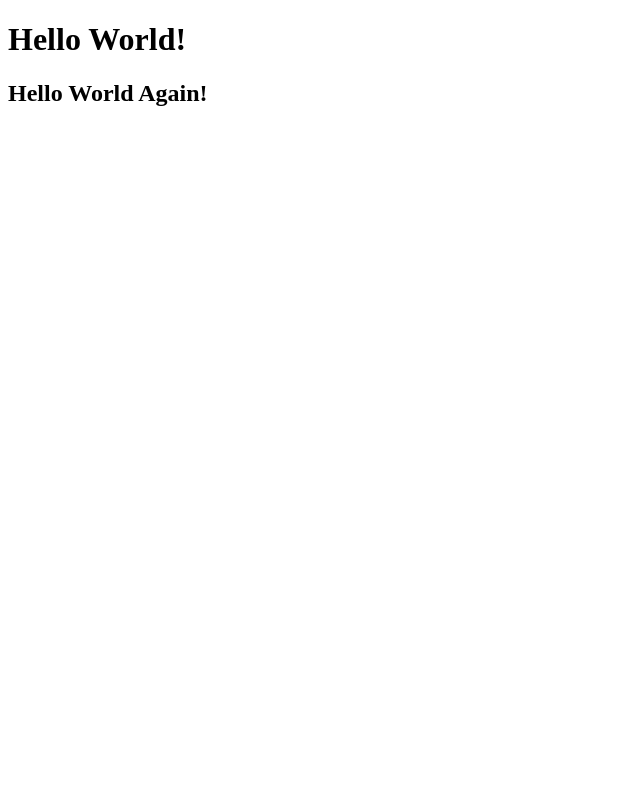
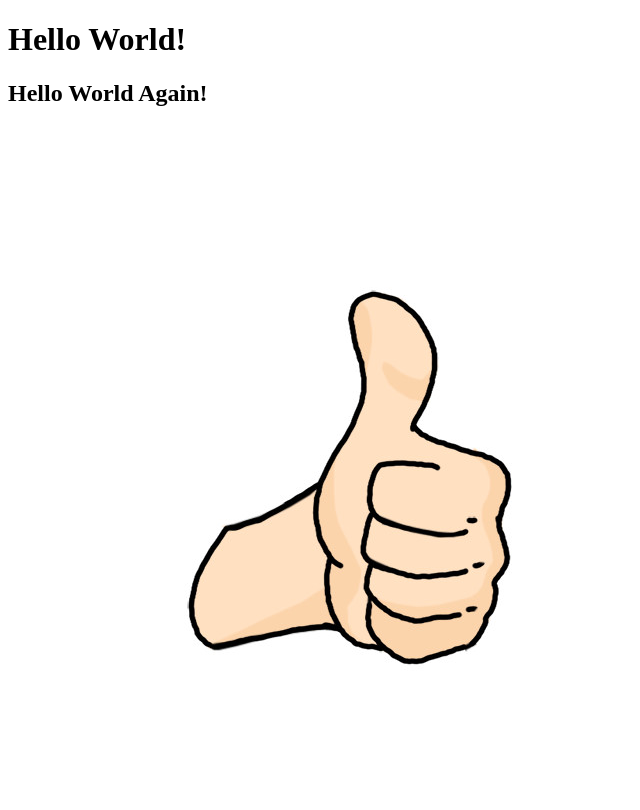
Before and after one commit to filauro1989/htmlcss-hello, a plain HTML site: page index.html in a window 1280 px wide. Shown: the whole page, without its empty margins (0-640 px from the left). Drawn offline with Linux system fonts and the light colour scheme.

Commit message:
Inserimento img thumbs-up

```diff
--- a/index.html
+++ b/index.html
@@ -17,6 +17,8 @@
 
     <h2>Hello World Again!</h2>
 
+    <img src="thumbs-up.jpeg">
+
 </body>
 
 </html>
```
Also changed, not shown: thumbs-up.jpeg (added).
